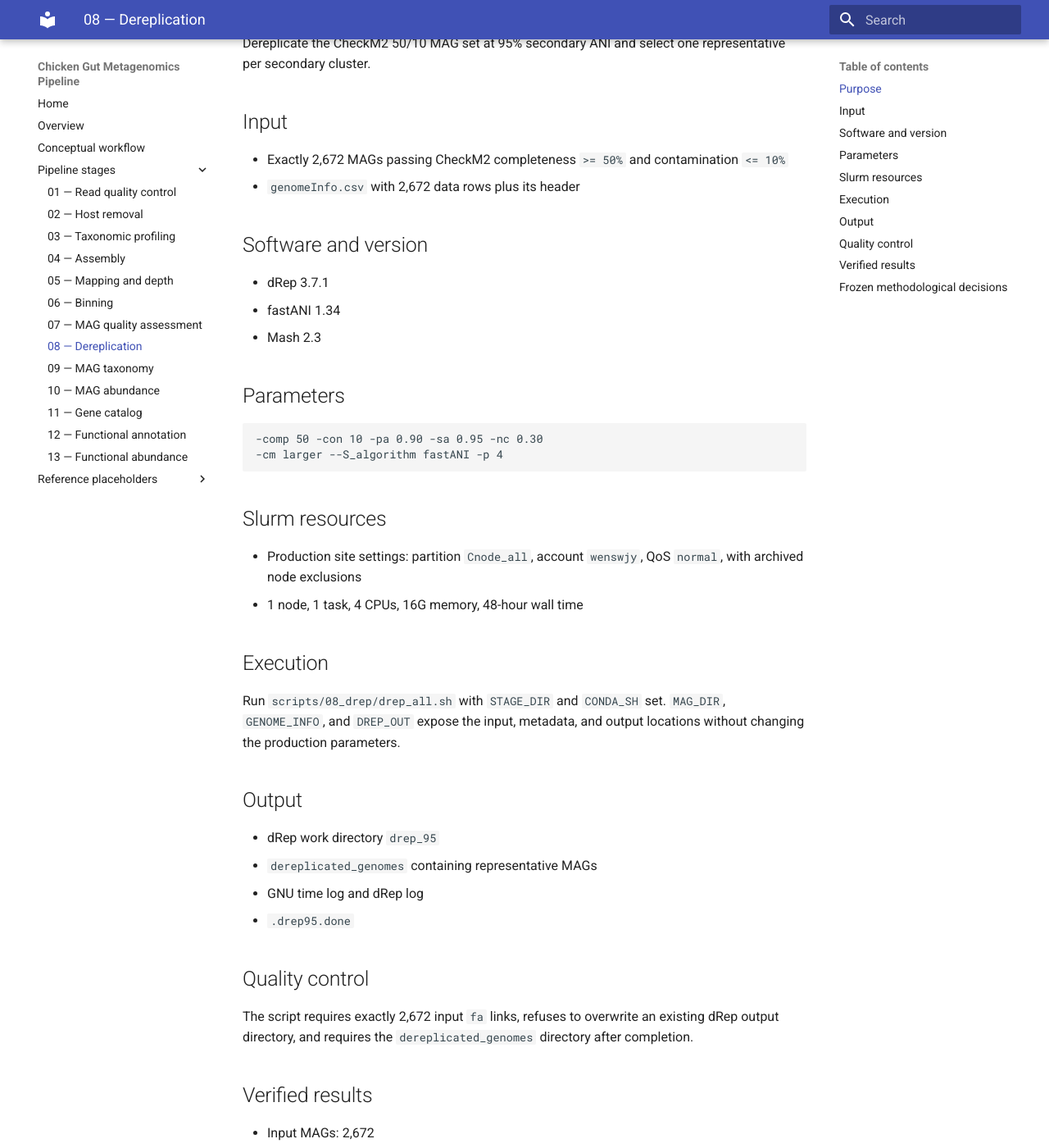
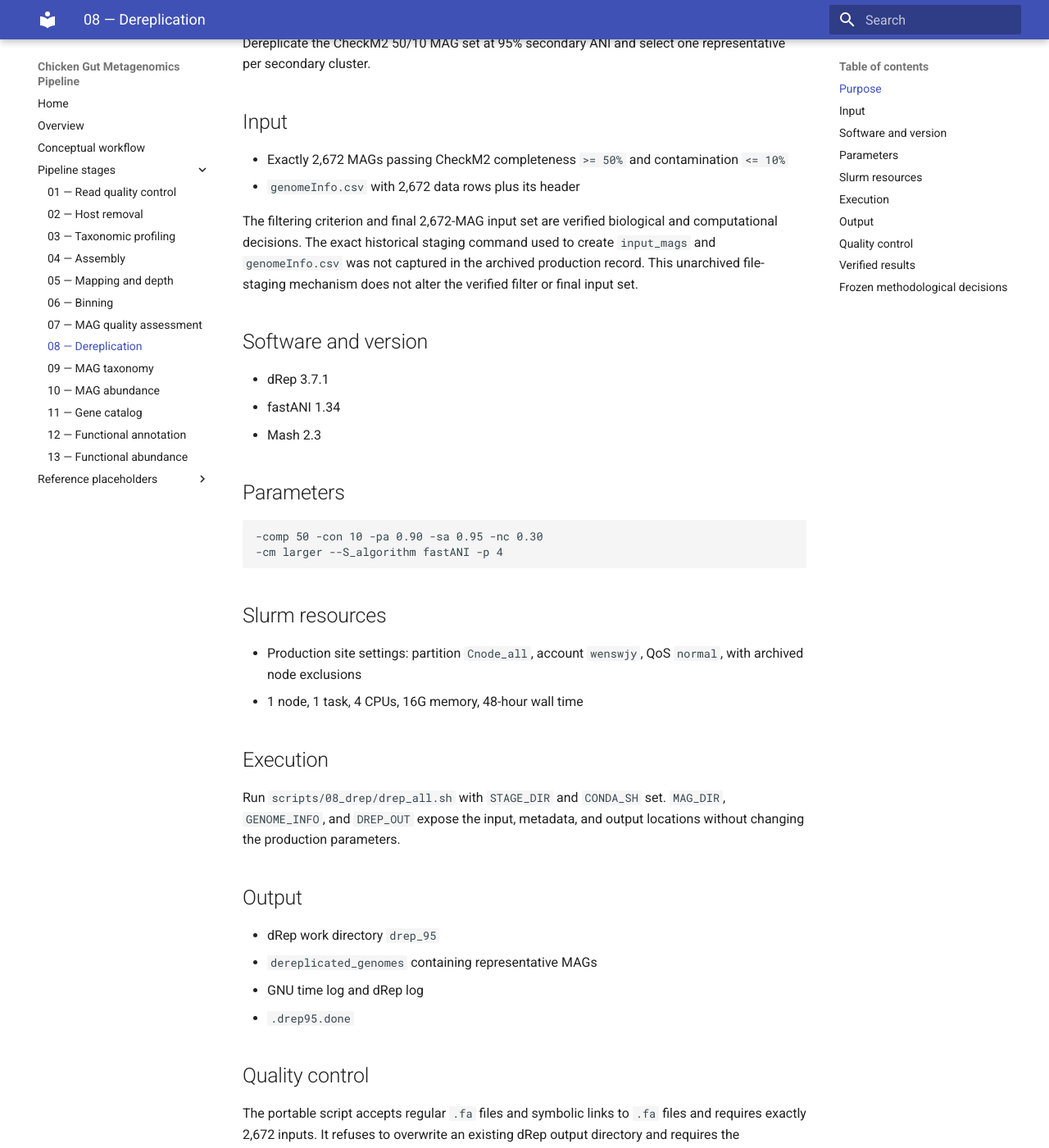
Before and after one commit to JunyongWang/chicken-gut-metagenomics-pipeline, an MkDocs documentation site: the page built from docs/stages/08-drep.md, in a window 1280 px wide and 1400 px high, scrolled down 191 px. Shown: the whole window at 82% size. Built offline with MkDocs 1.6.1 and Material for MkDocs 9.7.7, drawn with Linux system fonts in a browser that asks for light colours.

Commit message:
docs: clarify MAG staging and portability

```diff
--- a/docs/stages/08-drep.md
+++ b/docs/stages/08-drep.md
@@ -8,6 +8,8 @@ Dereplicate the CheckM2 50/10 MAG set at 95% secondary ANI and select one repres
 
 - Exactly 2,672 MAGs passing CheckM2 completeness `>= 50%` and contamination `<= 10%`
 - `genomeInfo.csv` with 2,672 data rows plus its header
+
+The filtering criterion and final 2,672-MAG input set are verified biological and computational decisions. The exact historical staging command used to create `input_mags` and `genomeInfo.csv` was not captured in the archived production record. This unarchived file-staging mechanism does not alter the verified filter or final input set.
 
 ## Software and version
 
@@ -40,7 +42,7 @@ Run `scripts/08_drep/drep_all.sh` with `STAGE_DIR` and `CONDA_SH` set. `MAG_DIR`
 
 ## Quality control
 
-The script requires exactly 2,672 input `fa` links, refuses to overwrite an existing dRep output directory, and requires the `dereplicated_genomes` directory after completion.
+The portable script accepts regular `.fa` files and symbolic links to `.fa` files and requires exactly 2,672 inputs. It refuses to overwrite an existing dRep output directory and requires the `dereplicated_genomes` directory after completion.
 
 ## Verified results
 
```
Also changed, not shown: docs/stages/07-checkm2.md (+3 -1 lines), docs/stages/09-gtdbtk.md (+3 -1 lines), docs/stages/10-coverm.md (+3 -1 lines), 4 other files.
